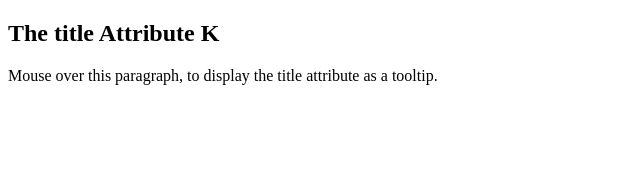
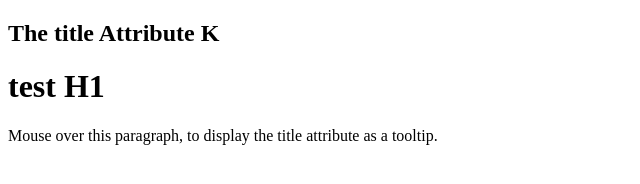
Before and after one commit to thienkhoi88-dev/html1, a plain HTML site: page index.html in a window 1280 px wide. Shown: the whole page, without its empty margins (0-640 px from the left). Drawn offline with Linux system fonts and the light colour scheme.

Commit message:
Update index.html

```diff
--- a/index.html
+++ b/index.html
@@ -4,7 +4,10 @@
 
 <h2 title="I'm a header">The title Attribute K</h2>
 
+<h1 title="I'm a header">test H1</h1>
+
 <p title="I'm a tooltip">Mouse over this paragraph, to display the title attribute as a tooltip.</p>
 
 </body>
+
 </html>
```
